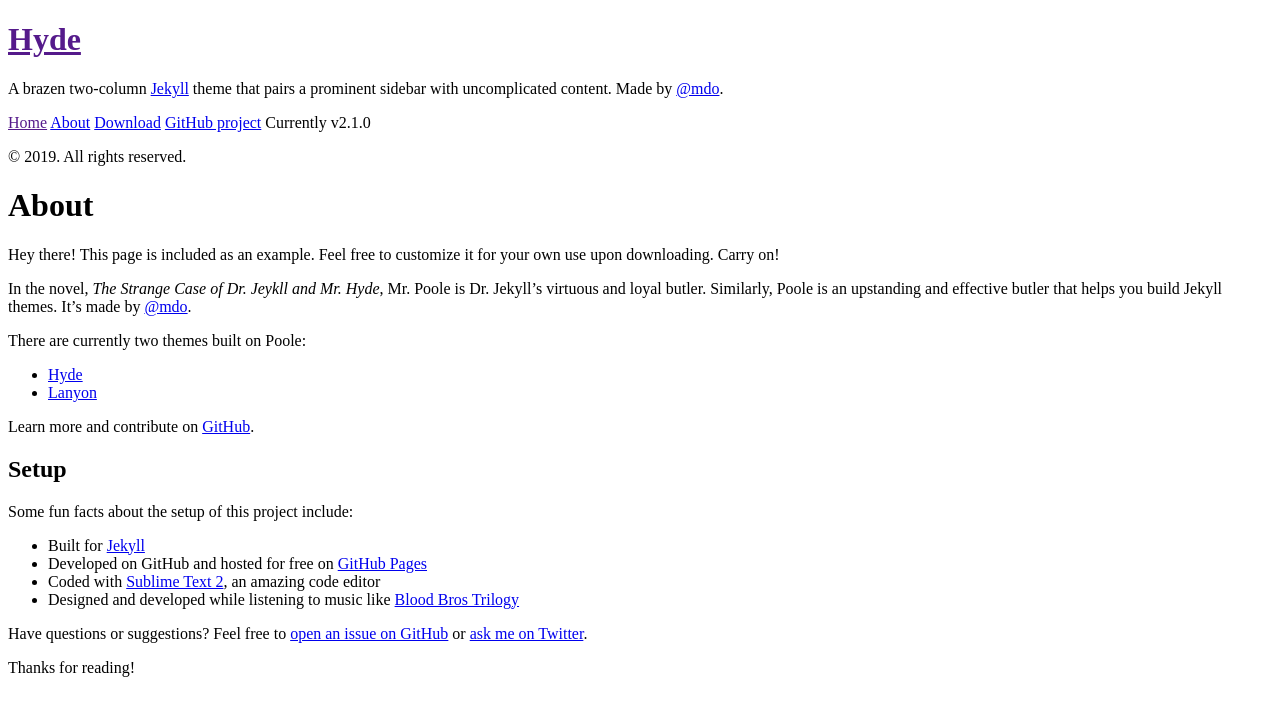
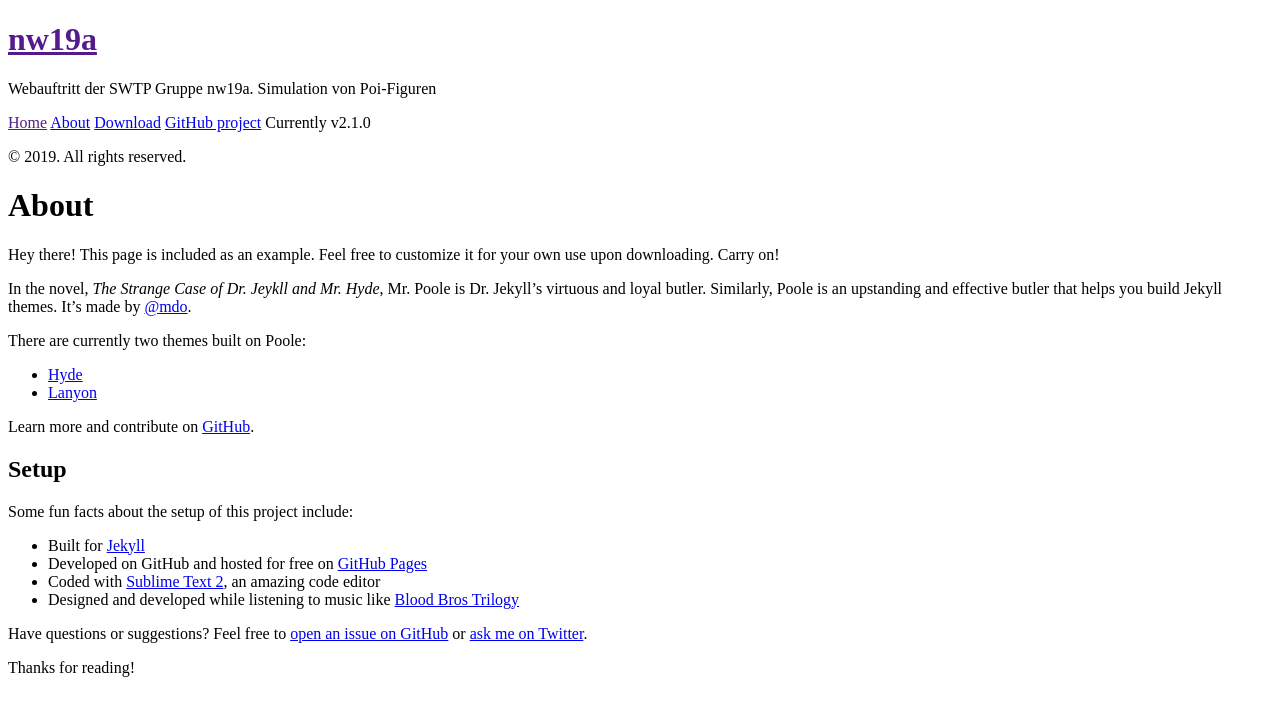
Before and after one commit to ThomasPause/SWTPnw19aProjectHomepage, a Jekyll site: the page built from about.md, in a window 1280 px wide. Shown: the top 716 px of the page. Built offline with Jekyll 4.4.1, drawn with Linux system fonts in a browser that asks for light colours.

Commit message:
changes in _config.yml

```diff
--- a/_config.yml
+++ b/_config.yml
@@ -7,20 +7,20 @@
 # relative_permalinks: true
 
 # Setup
-title:            Hyde
-tagline:          'A Jekyll theme'
-description:      'A brazen two-column <a href="http://jekyllrb.com" target="_blank">Jekyll</a> theme that pairs a prominent sidebar with uncomplicated content. Made by <a href="https://twitter.com/mdo" target="_blank">@mdo</a>.'
-url:              http://hyde.getpoole.com
+title:            nw19a
+tagline:          'Sofwaretechnik Praktikum'
+description:      'Webauftritt der SWTP Gruppe nw19a. Simulation von Poi-Figuren'
+url:              /
 baseurl:          /
 
-author:
-  name:           'Mark Otto'
-  url:            https://twitter.com/mdo
+# Custom vars
 
-# paginate:         5
+webmaster:      "Thomas Pause"
+githubTP:       https://github.com/ThomasPause
 
-# Custom vars
+paginate:         5
+
 version:          2.1.0
 
 github:
-  repo:           https://github.com/poole/hyde
+  repo:         https://github.com/ThomasPause/SWTPnw19aProjectHomepage
```
Also changed, not shown: index.html (line endings or trailing spaces), 2 other files.
